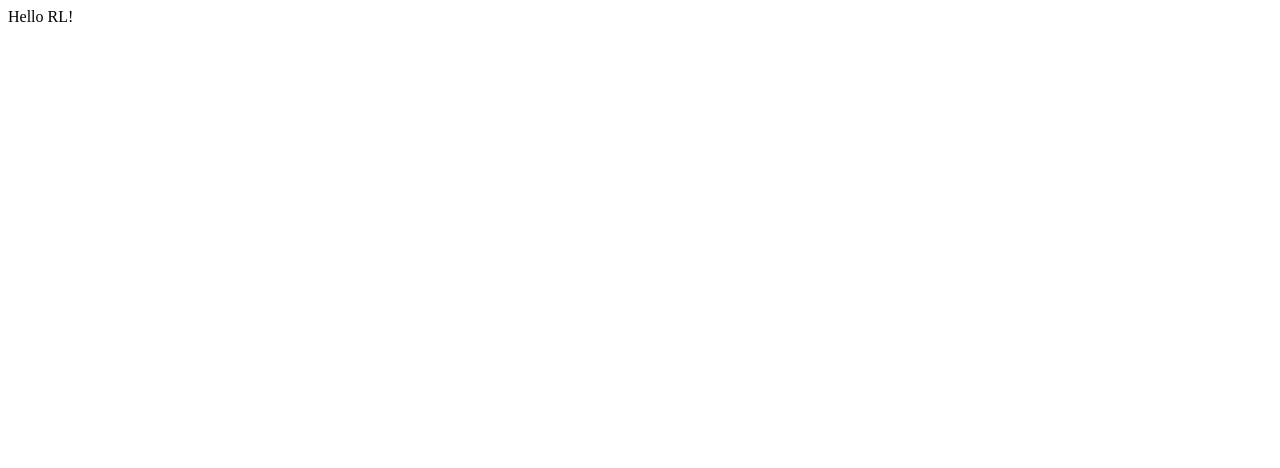
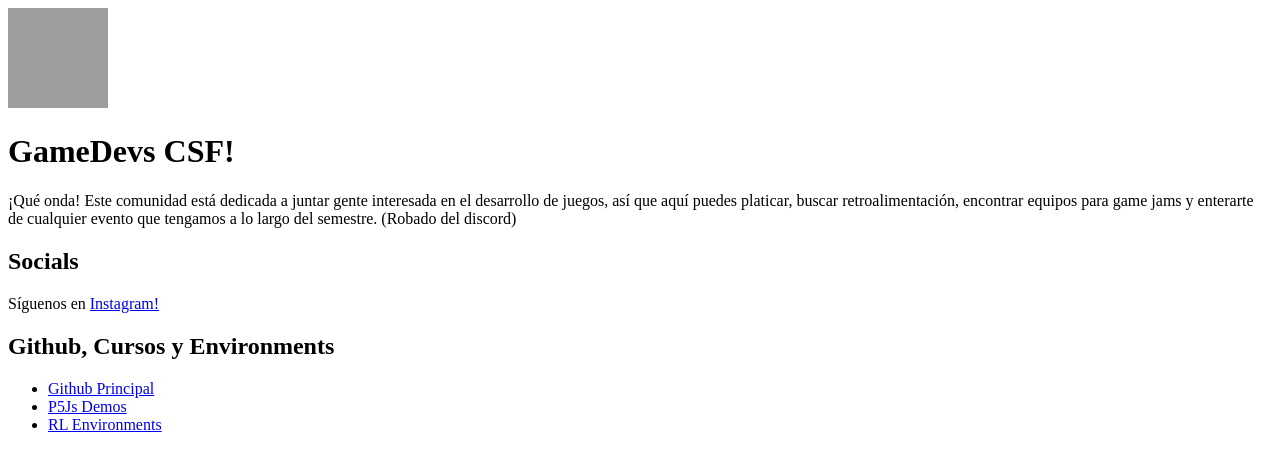
Before and after one commit to game-devs-csf/RL-environments, a plain HTML site: page docs/index.html in a window 1280 px wide. Drawn offline with Linux system fonts and the light colour scheme; grey boxes are pictures that could not be loaded.

Commit message:
Estilo base de la pagina en index.html con links a los repos, style.css añadido para porobar

```diff
--- a/docs/index.html
+++ b/docs/index.html
@@ -1 +1,32 @@
-Hello RL!
+<!DOCTYPE html>
+<html>
+
+<head>
+  <meta charset="utf-8">
+  <meta name="viewport" content="width=device-width">
+  <title>replit</title>
+  <link href="style.css" rel="stylesheet" type="text/css" />
+</head>
+
+<body>
+  <main>
+    <a href=.\index.html><img src="https://cdn.discordapp.com/attachments/1179466535069294622/1187941943267840000/Logo_GDCSF.jpg?ex=65ab2d26&is=6598b826&hm=dd04115d193c1e1b3f1f2fe3&" width="100" height="100" alt="Logo Gamedevs CSF"></a>
+    <h1>GameDevs CSF!</h1>
+    ¡Qué onda! Este comunidad está dedicada a juntar gente interesada en el desarrollo de juegos, así que aquí puedes platicar, buscar retroalimentación, encontrar equipos para game jams y enterarte de cualquier evento que tengamos a lo largo del semestre. (Robado del discord)
+    <section id="socials">
+      <h2>Socials</h2>
+      <p>Síguenos en <a href="https://www.instagram.com/gamedevs.csf/" target="_blank">Instagram!</a></p>
+    </section>
+
+    <section>
+      <h2>Github, Cursos y Environments</h2>
+      <ul>
+        <li><a href="https://github.com/game-devs-csf" target="_blank">Github Principal</a></li>
+        <li><a href="https://github.com/game-devs-csf/P5js-demos" target="_blank">P5Js Demos</a></li>
+        <li><a href="https://github.com/game-devs-csf/RL-environments" target="_blank">RL Environments</a></li>
+      </ul>
+    </section>
+  </main>
+</body>
+
+</html>
--- /dev/null
+++ b/docs/style.css
@@ -0,0 +1,4 @@
+html {
+  height: 100%;
+  width: 100%;
+}
```
